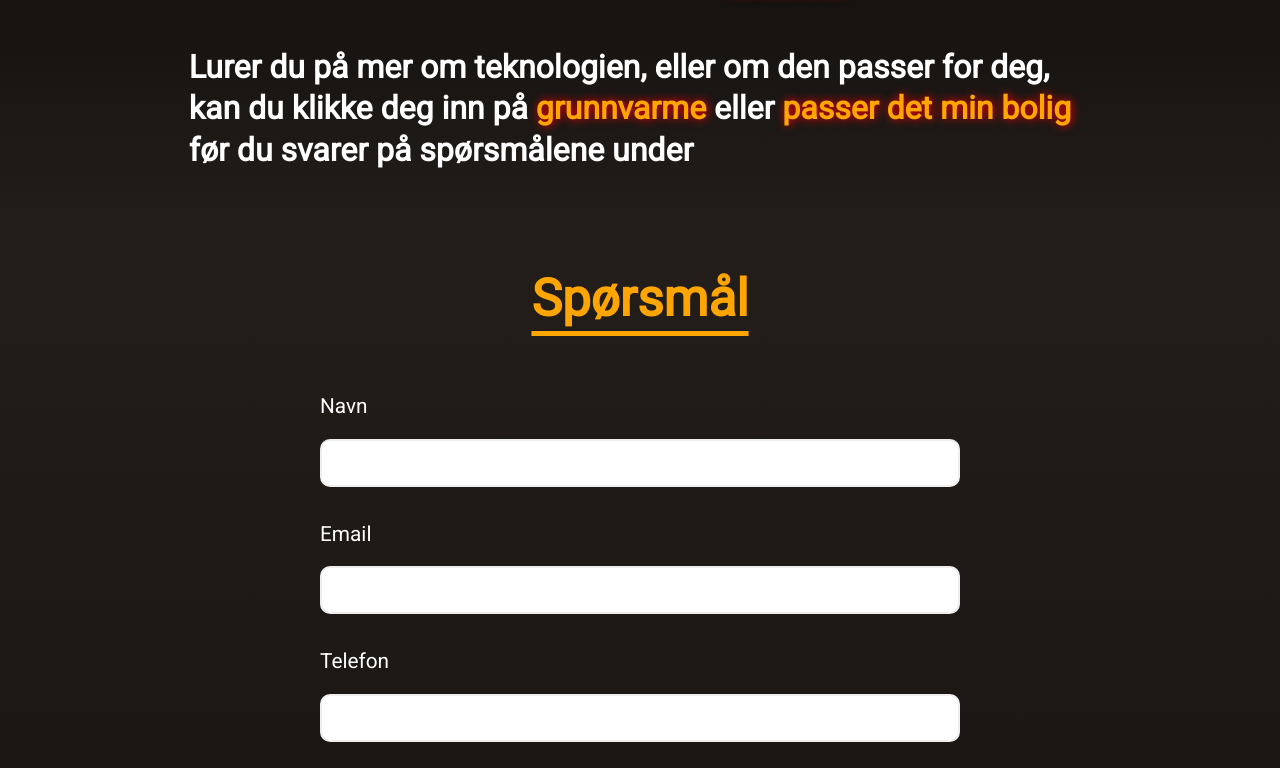
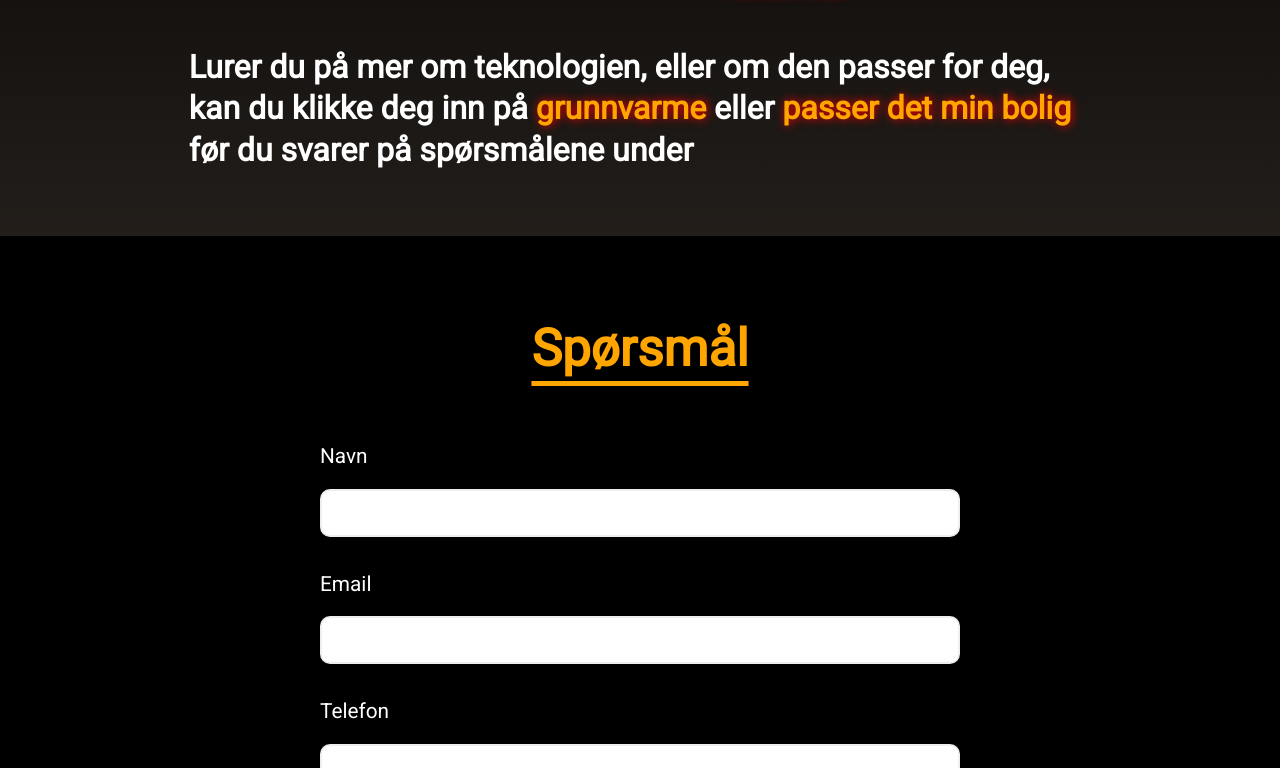
Before and after one commit to joar1/igrunn, a React (Create React App) app: page / in a window 1280 px wide. Shown: the part 1214-1982 px from the top of the page. Built offline with nearby package versions, Linux system fonts and the light colour scheme.

Commit message:
space between header and section

```diff
--- a/src/components/ContactForm.jsx
+++ b/src/components/ContactForm.jsx
@@ -160,14 +160,14 @@ function ContactForm() {
 export default ContactForm;
 
 const ContactContainer = styled.div`
-	background: linear-gradient(
+	/* background: linear-gradient(
 		0deg,
 		rgba(0, 0, 0, 1) 0%,
 		rgba(35, 30, 26, 1) 100%
-	);
+	); */
+	background: #000;
 	color: white;
 	width: 100%;
-	margin: 0 auto;
 	@media (max-width: 768px) {
 		max-width: 100%;
 	}
@@ -187,6 +187,7 @@ const StyledContactForm = styled.div`
 	margin: 0 auto;
 	padding: 2em 0 2em 0;
 	h2 {
+		margin-top: 50px;
 		font-weight: bold;
 		font-size: 5em;
 		font-size: 4vw;
```
Also changed, not shown: 8 other files (tests, documents, lock files or other folders).
